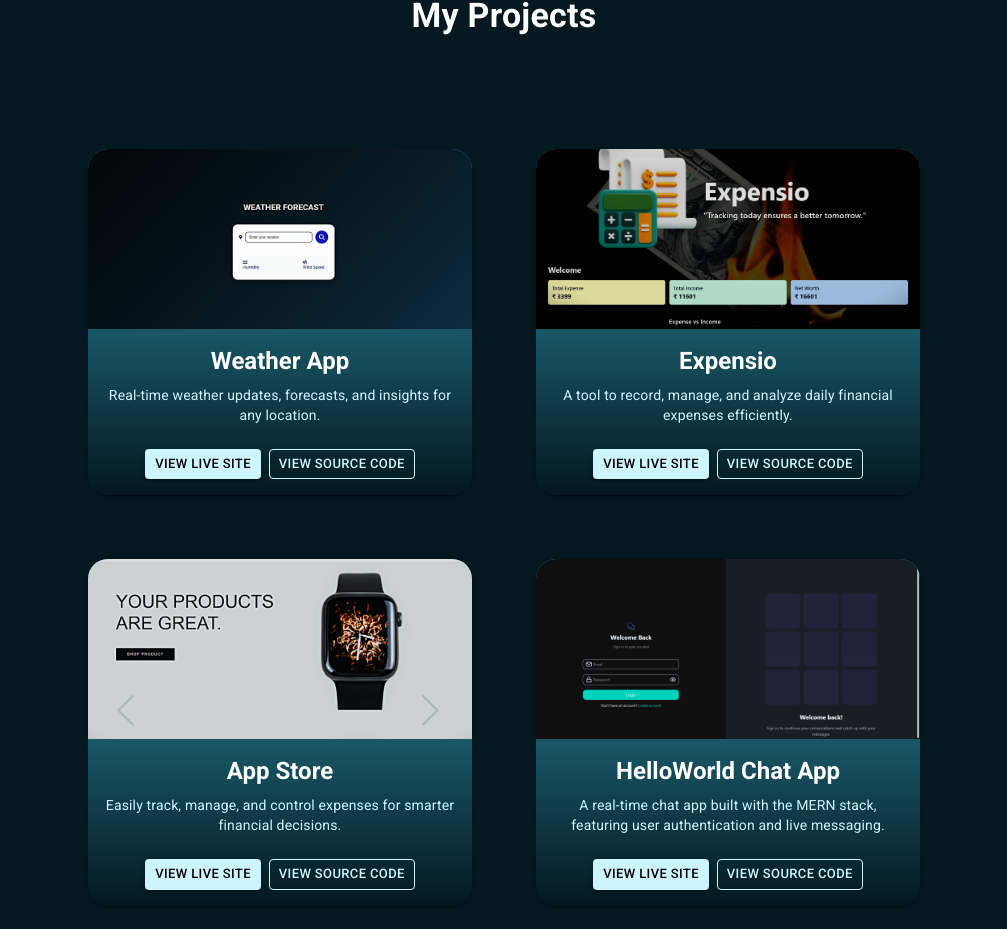
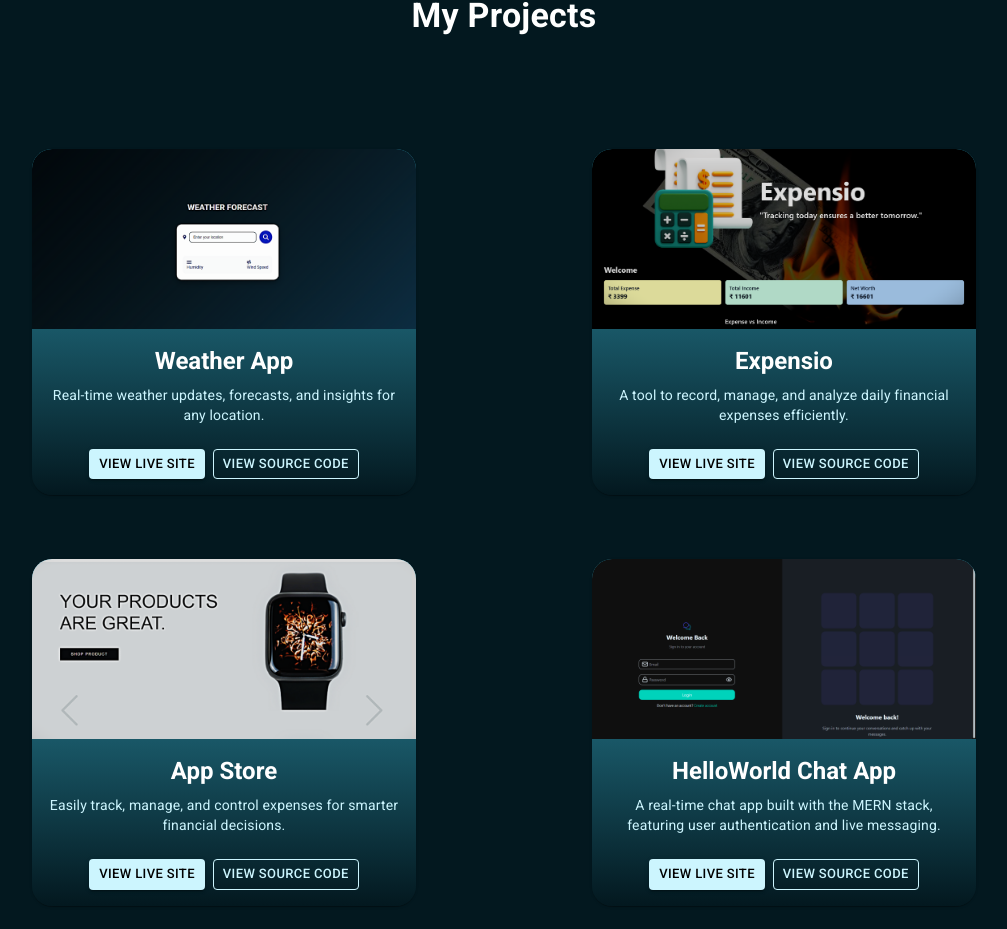
Before and after one commit to AdarshKrishnaaaaa/Porfolio, a React (Vite) app: page / in a window 1280 px wide. Shown: the part 2023-2952 px from the top of the page, without its empty margins (136-1143 px from the left). Built offline with nearby package versions, Linux system fonts and the light colour scheme; no server answers.

Commit message:
Update Projects.jsx
Added columnGap:22,

```diff
--- a/src/Components/Projects.jsx
+++ b/src/Components/Projects.jsx
@@ -41,6 +41,7 @@ function Projects() {
                     flexDirection: { xs: 'column', md: 'row' },
                     flexWrap: 'wrap',
                     gap: 8,
+                    columnGap:22,
                     justifyContent: 'center',
                     alignItems: 'center',
                     zIndex: 1
```
